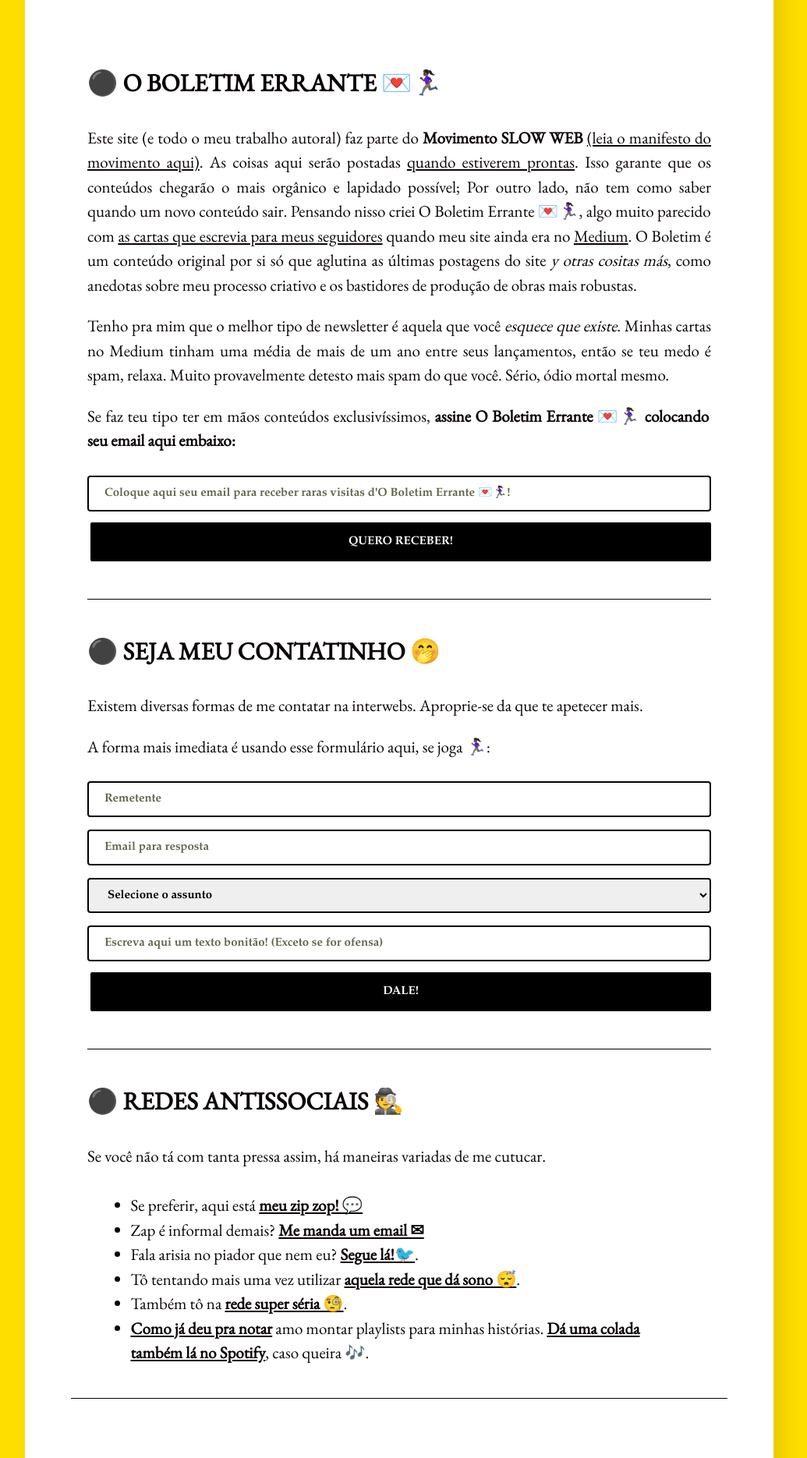
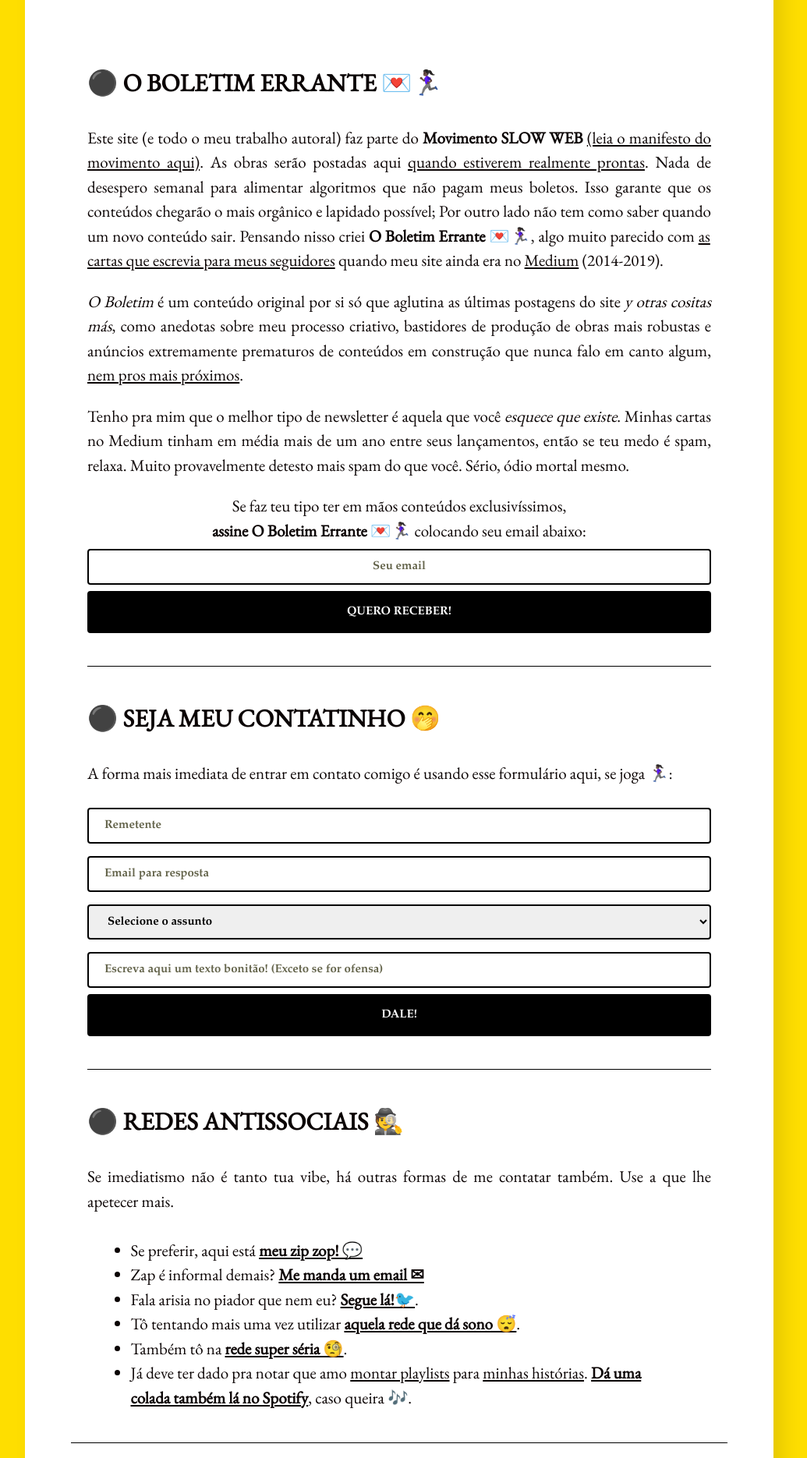
Before and after one commit to tropicaos/laueu, a Jekyll site: the page built from contato.md, in a window 1280 px wide. Shown: the part 967-2837 px from the top of the page at 78% size, without its empty margins (128-1163 px from the left). Built offline with Jekyll 4.4.1, drawn with Linux system fonts in a browser that asks for light colours.

Commit message:
contato final

```diff
--- a/assets/css/main.scss
+++ b/assets/css/main.scss
@@ -22,18 +22,16 @@ $asset_url: '{{ '/assets' | absolute_url }}';
 
 input {
     width: 100%;
-	outline: none;
-	border: none;
+	outline: inherit;
+	border: 2px solid #000;
     font-family: Garamond;
     font-size: 15px;
-    border: 2px solid #000;
     font-weight: bold;
     color: black;
 }
 
 input[type=text] {
   width: 100%;
-  padding: 12px 20px;
   margin: 8px 0;
   display: inline-block;
   border: 2px solid #000;
@@ -58,11 +56,10 @@ input[type=text], select {
 
 input[type=button], input[type=submit] {
   background-color: #000;
-  border: 2px solid;
+  border: 2px solid #000;
   color: white;
   padding: 16px 32px;
   text-decoration: solid;
-  margin: 4px 2px;
   cursor: pointer;
   border-radius: 4px;
   transition-duration: 0.4s;
--- a/contato.md
+++ b/contato.md
@@ -10,15 +10,17 @@ layout: page
 
 ### ⚫ **O BOLETIM ERRANTE 💌🏃🏿‍♀️**
 
-Este site (e todo o meu trabalho autoral) faz parte do **Movimento SLOW WEB** [(leia o manifesto do movimento aqui)](https://manualdousuario.net/a-slow-web/){:target="_blank"}. As coisas aqui serão postadas [quando estiverem prontas](https://i.imgur.com/YsfZ2Tq.png). Isso garante que os conteúdos chegarão o mais orgânico e lapidado possível; Por outro lado, não tem como saber quando um novo conteúdo sair. Pensando nisso criei O Boletim Errante 💌🏃🏿‍♀️, algo muito parecido com [as cartas que escrevia para meus seguidores](https://i.imgur.com/OG2RpNl.png){:target="_blank"} quando meu site ainda era no [Medium](http://medium.com/@laureanoeu){:target="_blank"}. O Boletim é um conteúdo original por si só que aglutina as últimas postagens do site *y otras cositas más*, como anedotas sobre meu processo criativo e os bastidores de produção de obras mais robustas.
+Este site (e todo o meu trabalho autoral) faz parte do **Movimento SLOW WEB** [(leia o manifesto do movimento aqui)](https://manualdousuario.net/a-slow-web/){:target="_blank"}. As obras  serão postadas aqui [quando estiverem realmente prontas](https://i.imgur.com/YsfZ2Tq.png){:target="_blank"}. Nada de desespero semanal para alimentar algoritmos que não pagam meus boletos. Isso garante que os conteúdos chegarão o mais orgânico e lapidado possível; Por outro lado não tem como saber quando um novo conteúdo sair. Pensando nisso criei **O Boletim Errante 💌🏃🏿‍♀️**, algo muito parecido com [as cartas que escrevia para meus seguidores](https://i.imgur.com/OG2RpNl.png){:target="_blank"} quando meu site ainda era no [Medium](http://medium.com/@laureanoeu){:target="_blank"} (2014-2019).
 
-Tenho pra mim que o melhor tipo de newsletter é aquela que você *esquece que existe*. Minhas cartas no Medium tinham uma média de mais de um ano entre seus lançamentos, então se teu medo é spam, relaxa. Muito provavelmente detesto mais spam do que você. Sério, ódio mortal mesmo.
+*O Boletim* é um conteúdo original por si só que aglutina as últimas postagens do site *y otras cositas más*, como anedotas sobre meu processo criativo, bastidores de produção de obras mais robustas e anúncios extremamente prematuros de conteúdos em construção que nunca falo em canto algum, [nem pros mais próximos](https://twitter.com/laureanoeu){:target="_blank"}.
 
-Se faz teu tipo ter em mãos conteúdos exclusivíssimos, **assine O Boletim Errante 💌🏃🏿‍♀️ colocando seu email aqui embaixo:**
+Tenho pra mim que o melhor tipo de newsletter é aquela que você *esquece que existe*. Minhas cartas no Medium tinham em média mais de um ano entre seus lançamentos, então se teu medo é spam, relaxa. Muito provavelmente detesto mais spam do que você. Sério, ódio mortal mesmo.
+
+<center>Se faz teu tipo ter em mãos conteúdos exclusivíssimos,<br/> <strong>assine O Boletim Errante</strong> 💌🏃🏿‍♀️ colocando seu email abaixo:</center>
 
 <div>
     <form style="text-align:center;" action="https://tinyletter.com/laureanoeu" method="post" target="popupwindow" onsubmit="window.open('https://tinyletter.com/laureanoeu', 'popupwindow', 'scrollbars=yes,width=800,height=600');return true">
-        <input type="text" name="email" id="tlemail" placeholder="Coloque aqui seu email para receber raras visitas d'O Boletim Errante 💌🏃🏿‍♀️!" />
+        <input type="text" name="email" id="tlemail" placeholder="Seu email" style="text-align: center" />
         <input type="hidden" value="1" name="embed"/>
         <input type="submit" value="QUERO RECEBER!"  />
     </form>
@@ -28,9 +30,7 @@ Se faz teu tipo ter em mãos conteúdos exclusivíssimos, **assine O Boletim Err
 
 ### ⚫ **SEJA MEU CONTATINHO 🤭**
 
-Existem diversas formas de me contatar na interwebs. Aproprie-se da que te apetecer mais.
-
-A forma mais imediata é usando esse formulário  aqui, se joga 🏃🏿‍♀️:
+A forma mais imediata de entrar em contato comigo é usando esse formulário aqui, se joga 🏃🏿‍♀️:
 
 <div>
     <form style="text-align:center;" action="https://formspree.io/f/xzbkgkea"
@@ -53,11 +53,12 @@ A forma mais imediata é usando esse formulário  aqui, se joga 🏃🏿‍♀
 
 ### ⚫ **REDES ANTISSOCIAIS 🕵️**
 
-Se você não tá com tanta pressa assim, há maneiras variadas de me cutucar.
+Se imediatismo não é tanto tua vibe, há outras formas de me contatar também.  Use a que lhe apetecer mais.
+
 - Se preferir, aqui está <a href="https://api.whatsapp.com/send?phone=+55-83991647494" target="_blank"><i class="fa fa-whatsapp"></i><strong>meu zip zop! 💬</strong></a>
 - Zap é informal demais? [**Me manda um email ✉**](mailto:contato@laureano.eu){:target="_blank"}
 - Fala arisia no piador que nem eu? [**Segue lá!🐦**](https://twitter.com/laureanoeu){:target="_blank"}.
 - Tô tentando mais uma vez utilizar [**aquela rede que dá sono 😴**](https://instagram.com/laureanoeu){:target="_blank"}.
 - Também tô na [**rede super séria 🧐**](https://linkedin.com/in/laureanoeu
 ).
-- [**Como já deu pra notar**](/Textos/Termos&Condicoes){:target="_blank"} amo montar playlists para minhas histórias. [**Dá uma colada também lá no Spotify**](https://open.spotify.com/user/8p7m6aps2kw1fius7edvoiu68){:target="_blank"}, caso queira 🎶.
+- Já deve ter dado pra notar que amo [montar playlists](https://open.spotify.com/playlist/5sHfoKeDuKWXFZOxIOYrzy){:target="_blank"} para [minhas histórias](/Textos/Termos&Condicoes){:target="_blank"}. [**Dá uma colada também lá no Spotify**](https://open.spotify.com/user/8p7m6aps2kw1fius7edvoiu68){:target="_blank"}, caso queira 🎶.
```
